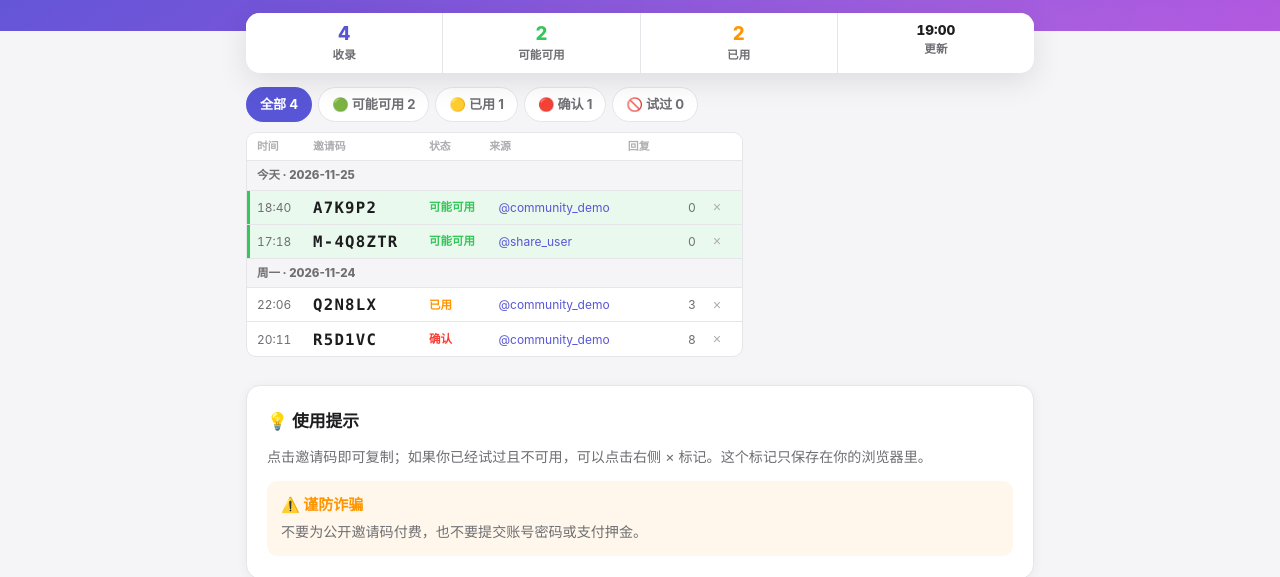
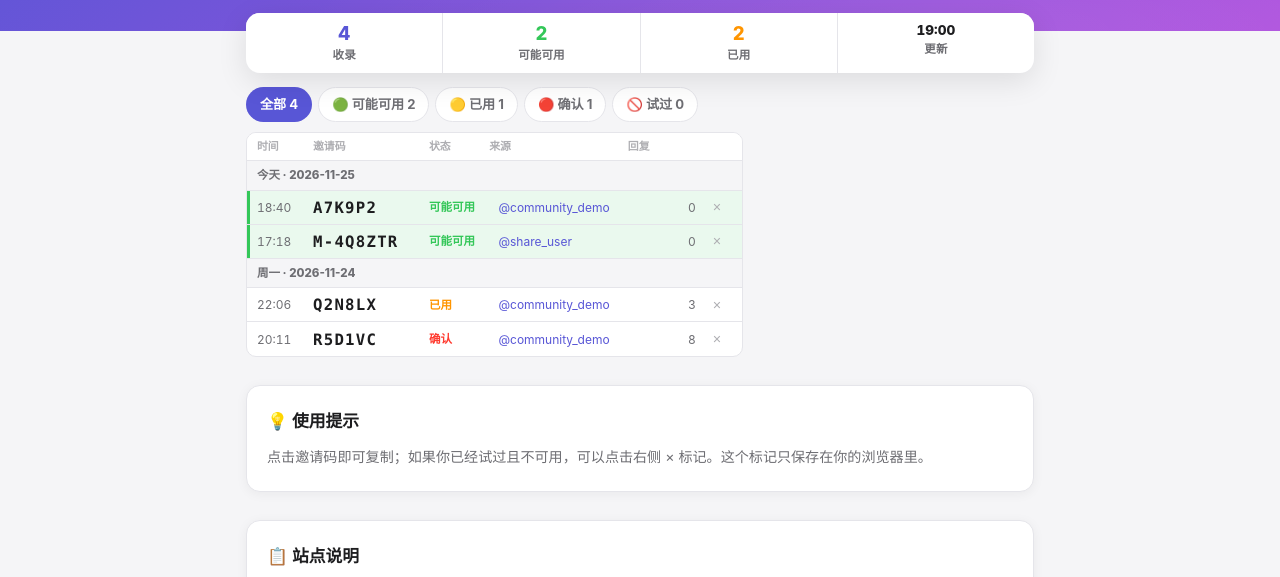
Before and after one commit to null010/invite-code-board, a plain HTML site: page index.html in a window 1280 px wide. Shown: the part 145-722 px from the top of the page. Drawn offline with Linux system fonts and the light colour scheme.

Commit message:
Remove warning panel

```diff
--- a/index.html
+++ b/index.html
@@ -52,7 +52,7 @@
   <header class="hero"><div class="hero-inner"><div class="logo">✦</div><h1>邀请码社区看板</h1><p class="tagline">社区公开收集的邀请码信息<br>每 5 分钟巡检 · 本页每分钟自动刷新</p></div></header>
   <section class="stats-wrap"><div class="stats"><div class="stat"><div id="total" class="stat-value primary">—</div><div class="stat-label">收录</div></div><div class="stat"><div id="available" class="stat-value success">—</div><div class="stat-label">可能可用</div></div><div class="stat"><div id="used" class="stat-value warn">—</div><div class="stat-label">已用</div></div><div class="stat"><div id="updated" class="stat-value" style="font-size:.85rem">—</div><div class="stat-label">更新</div></div></div></section>
   <main class="container"><div id="filters" class="filters" role="tablist" aria-label="按状态筛选"></div><div id="board" class="board"><div class="empty">正在加载…</div></div>
-    <section class="info"><h2>💡 使用提示</h2><p>点击邀请码即可复制；如果你已经试过且不可用，可以点击右侧 × 标记。这个标记只保存在你的浏览器里。</p><div class="warning"><strong>⚠️ 谨防诈骗</strong><p>不要为公开邀请码付费，也不要提交账号密码或支付押金。</p></div></section>
+    <section class="info"><h2>💡 使用提示</h2><p>点击邀请码即可复制；如果你已经试过且不可用，可以点击右侧 × 标记。这个标记只保存在你的浏览器里。</p></section>
     <section class="info"><h2>📋 站点说明</h2><p>本站为社区信息整理工具，不代表任何官方机构。数据来自公开分享内容，邀请码可能随时失效，请以原帖和实际结果为准。</p></section>
   </main>
   <footer>静态托管于 GitHub Pages · 数据来自公开分享内容</footer>
```
